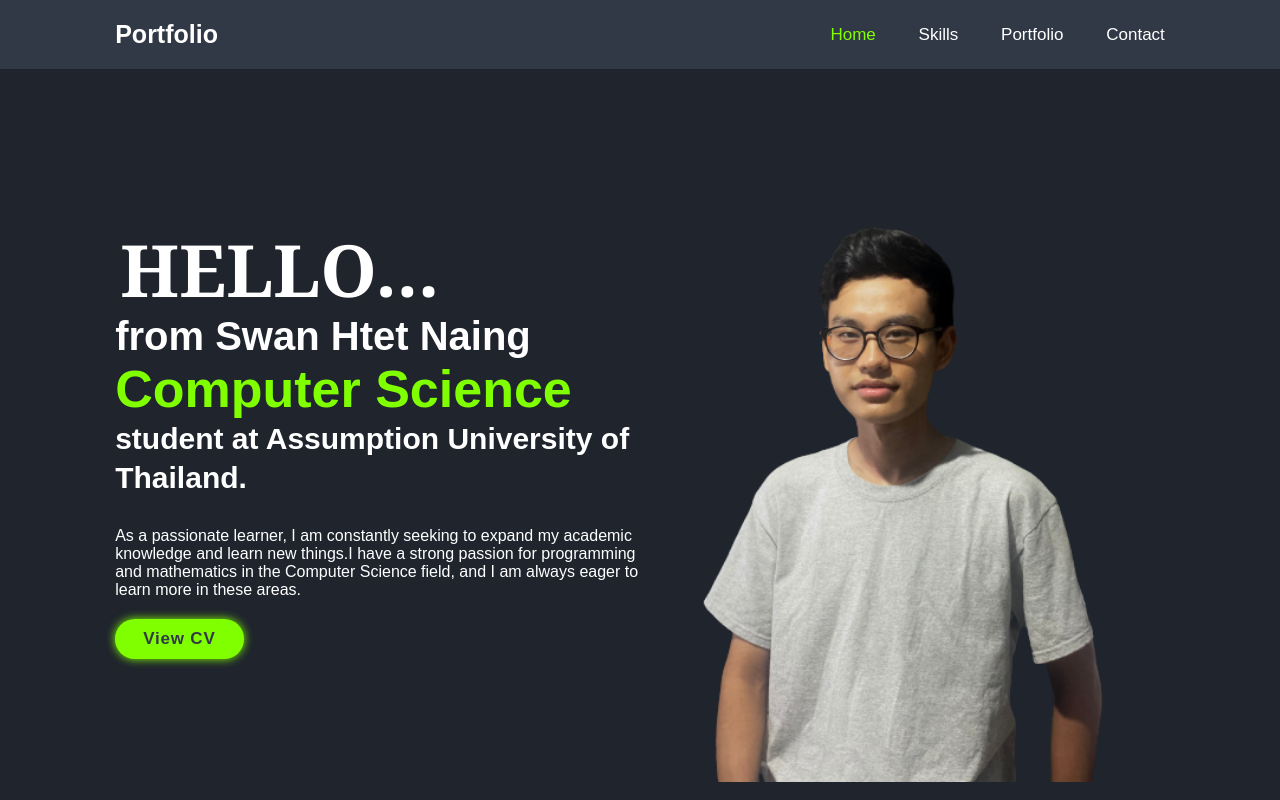
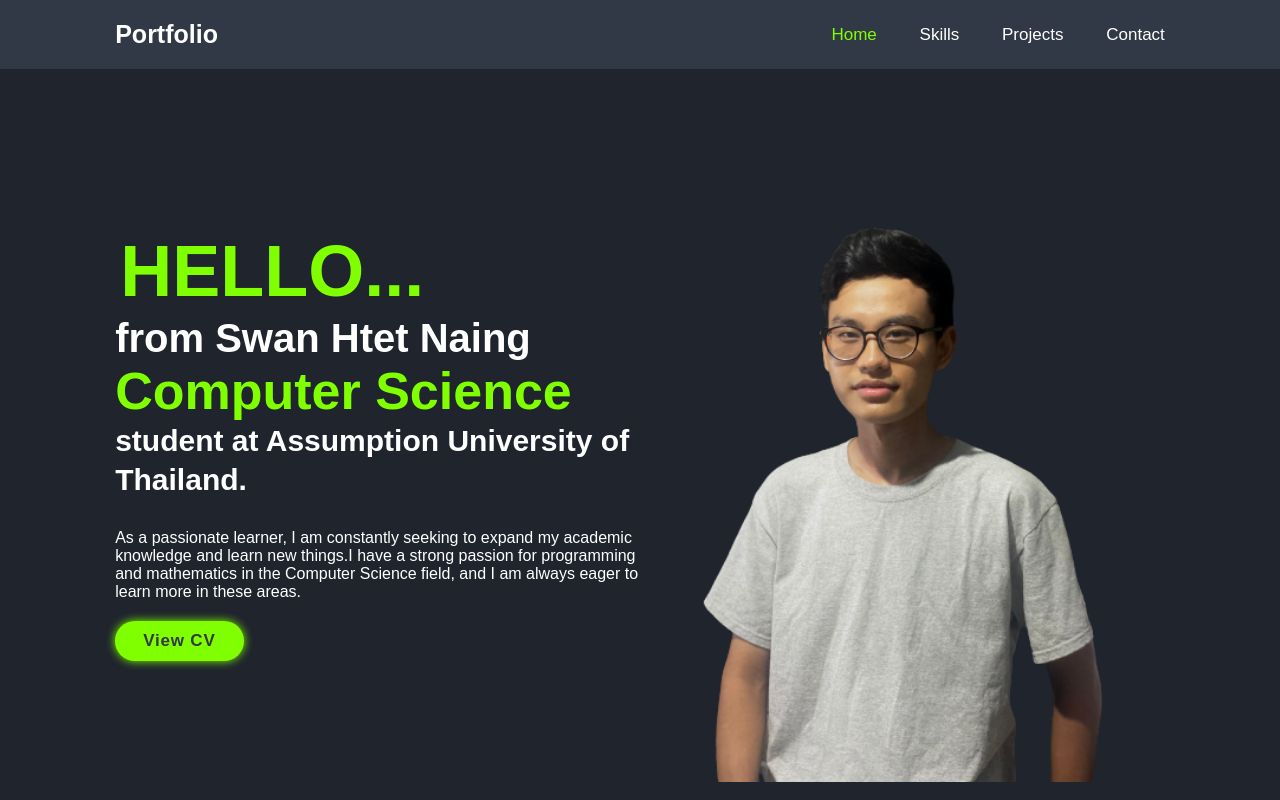
Before and after one commit to Shn047/my-portfolio, a plain HTML site: page index.html in a window 1280 px wide. Shown: the top 800 px of the page. Drawn offline with nearby package versions, Linux system fonts and the light colour scheme.

Commit message:
names_changed

```diff
--- a/index.html
+++ b/index.html
@@ -19,7 +19,7 @@
         <nav class="navbar">
             <a href = "#home" class = "active">Home</a>
             <a href = "#skills">Skills</a>
-            <a href = "#portfolio">Portfolio</a>
+            <a href = "#portfolio">Projects</a>
             <a href = "#contact">Contact</a>
         </nav>
     </header>
@@ -27,12 +27,12 @@
     <!-- home option design-->
     <section class="home" id = "home">
         <div class = "home_content">
-            <h1>HELLO...</h1>
+            <h1><span>HELLO...</span></h1>
             <h2>from Swan Htet Naing</h2>
             <h3><span>Computer Science</span></h3>
             <h4> student at Assumption University of Thailand.</h4>
             <p>As a passionate learner, I am constantly seeking to expand my academic knowledge and learn new things.I have a strong passion for programming and mathematics in the Computer Science field, and I am always eager to learn more in these areas. </p>
-            <a href="https://drive.google.com/file/d/1wOTU2lar1dEwYx7uOCFkicRps-pkIX1M/view?usp=sharing" class="btn" download="swan_resume">View CV</a>
+            <a href="https://drive.google.com/file/d/1wOTU2lar1dEwYx7uOCFkicRps-pkIX1M/view?usp=sharing" class="btn" attributes-list download ="SwanHtetNaing_CV">View CV</a>
         </div>
 
         <div class="home_bg_pic">
@@ -80,7 +80,7 @@
 
     <!--portfolio option buttom-->
     <section class ="portfolio" id="portfolio">
-        <h2><span>Projects</span> I have done</h2>
+        <h2><span>Notable Projects</span> I have done</h2>
 
         <div class="portfolio-continer">
             <div class="portfolio-box">
```
